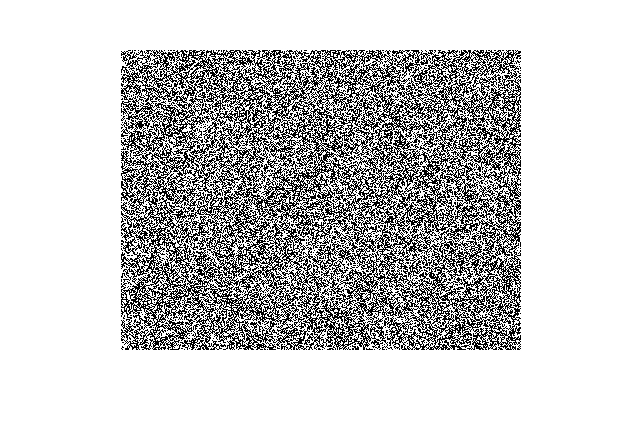
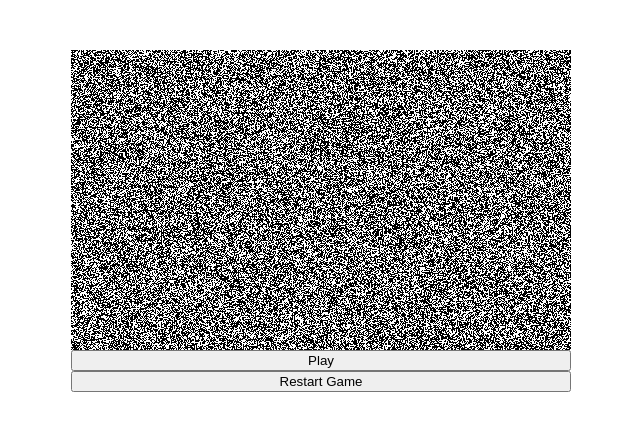
Before and after one commit to bloominstituteoftechnology/CS-Build-Week-1, a React (Create React App) app in the folder projects/life/: page / in a window 1280 px wide. Shown: the top 430 px of the page, without its empty margins (319-959 px from the left). Built offline with nearby package versions, Linux system fonts and the light colour scheme.

Commit message:
project completed.  with pause/play and reset
no variations

```diff
--- a/projects/life/src/App.css
+++ b/projects/life/src/App.css
@@ -1,6 +1,6 @@
 .App {
   text-align: center;
-  margin-top: 50px;
+  margin: 50px auto;
 }
 
 .App-logo {
@@ -23,6 +23,12 @@
   font-size: large;
 }
 
+.main {
+  display: flex;
+  flex-direction: column;
+  margin: auto;
+}
+
 @keyframes App-logo-spin {
   from {
     transform: rotate(0deg);
--- a/projects/life/src/App.js
+++ b/projects/life/src/App.js
@@ -1,12 +1,12 @@
-import React, { Component } from 'react';
+import React, { Component, Fragment } from 'react';
 import Life from './life';
 import './App.css';
 
 /**
  * Life canvas
  */
+const canvasWidth = 500;
 const canvasHeight = 300;
-const canvasWidth = 400;
 
 class LifeCanvas extends Component {
   /**
@@ -14,8 +14,9 @@ class LifeCanvas extends Component {
    */
   constructor(props) {
     super(props);
+    this.state = { animating: false };
 
-    this.life = new Life(props.width, props.height);
+    this.life = new Life(canvasWidth, canvasHeight);
     this.life.randomize();
   }
 
@@ -63,10 +64,16 @@ class LifeCanvas extends Component {
     //     screenBuffer[i] = 255;
     //   }
     // }
-    console.log(cells);
-    console.log(screenBuffer);
     ctx.putImageData(imageData, 0, 0);
-    // this.animFrame();
+    // ctx.imageSmoothingEnabled = false;
+    // ctx.drawImage(canvas, 0, 0, 7 * canvas.width, 7 * canvas.height);
+    this.life.step();
+
+    requestAnimationFrame(() => {
+      if (this.state.animating) {
+        this.animFrame();
+      }
+    });
   }
 
   /**
@@ -74,13 +81,30 @@ class LifeCanvas extends Component {
    */
   render() {
     return (
-      <canvas
-        ref="canvas"
-        width={this.props.width}
-        height={this.props.height}
-      />
+      <div class="main" style={{ width: canvasWidth }}>
+        <canvas
+          ref="canvas"
+          width={this.props.width}
+          height={this.props.height}
+        />
+        <button
+          onClick={() => {
+            this.setState({ animating: !this.state.animating });
+            this.animFrame();
+          }}
+        >
+          {this.state.animating ? 'Pause' : 'Play'}
+        </button>
+        <button onClick={() => this.restartGame()}>Restart Game</button>
+      </div>
     );
   }
+  restartGame = () => {
+    this.setState({ animating: false });
+    this.life = new Life(canvasWidth, canvasHeight);
+    this.life.randomize();
+    this.animFrame();
+  };
 }
 
 /**
@@ -92,7 +116,7 @@ class LifeApp extends Component {
    */
   render() {
     return (
-      <div>
+      <div class="lifeCanvas">
         <LifeCanvas width={canvasWidth} height={canvasHeight} />
       </div>
     );
--- a/projects/life/src/life.js
+++ b/projects/life/src/life.js
@@ -1,6 +1,7 @@
 /**
  * Implementation of Conway's game of Life
  */
+const probability = 45; // a % represented by any number from 0 to 100.
 
 /**
  * Make a 2D array helper function
@@ -30,7 +31,7 @@ class Life {
     this.active = false;
     this.activeBuffer = 0;
     this.cells = [Array2D(height, width), Array2D(height, width)];
-    console.log(this.cells[0][299][200], 'constructor');
+    // console.log(this.cells[0][299][200], 'constructor');
   }
 
   /**
@@ -55,16 +56,14 @@ class Life {
    */
   randomize() {
     // !!!! IMPLEMENT ME !!!!
-    console.log(this.height, 'this.height');
-    console.log(this.width, 'this.width');
     for (let h = 0; h < this.height; h++) {
       for (let w = 0; w < this.width; w++) {
         // if (this.cells[this.activeBuffer][h][w] === undefined)
         //   console.log(h, w, this.cells[this.activeBuffer][h][w]);
-        this.cells[this.activeBuffer][h][w] = Math.round(Math.random()) === 1;
+        this.cells[this.activeBuffer][h][w] =
+          Math.random() * 100 <= probability;
       }
     }
-    console.log(this.cells);
   }
 
   /**
@@ -72,6 +71,101 @@ class Life {
    */
   step() {
     // !!!! IMPLEMENT ME !!!!
+    const currentCells = this.cells[this.activeBuffer];
+    const nextCells = this.cells[this.activeBuffer === 1 ? 0 : 1];
+    // console.log('start step');
+    for (let h = 0; h < this.height; h++) {
+      for (let w = 0; w < this.width; w++) {
+        // this.flag = false;
+        // if (h === 1 && w === 1) {
+        //   console.log('count: ', this.getLiveNeighborCount.call(this, h, w));
+
+        //   this.flag = true;
+        // }
+        const count = this.getLiveNeighborCount.call(this, h, w);
+        // console.log(
+        //   'count: ',
+        //   count,
+        //   'h: ',
+        //   h,
+        //   'w: ',
+        //   w,
+        //   'value: ',
+        //   currentCells[h][w]
+        // );
+        if (currentCells[h][w]) {
+          if (count < 2 || count > 3) {
+            nextCells[h][w] = false;
+          } else {
+            nextCells[h][w] = true;
+          }
+        } else {
+          if (count === 3) {
+            nextCells[h][w] = true;
+          } else {
+            nextCells[h][w] = false;
+          }
+        }
+      }
+    }
+    // console.log(0, 0, this.cells[this.activeBuffer][0][0]);
+    // console.log(0, 1, this.cells[this.activeBuffer][0][1]);
+    // console.log(0, 2, this.cells[this.activeBuffer][0][2]);
+    // console.log(1, 0, this.cells[this.activeBuffer][1][0]);
+    // console.log(1, 1, this.cells[this.activeBuffer][1][1]);
+    // console.log(1, 2, this.cells[this.activeBuffer][1][2]);
+    // console.log(2, 0, this.cells[this.activeBuffer][2][0]);
+    // console.log(2, 1, this.cells[this.activeBuffer][2][1]);
+    // console.log(2, 2, this.cells[this.activeBuffer][2][2]);
+    // console.log('end step');
+    this.activeBuffer = this.activeBuffer === 1 ? 0 : 1;
+  }
+  // 1. Any live cell with fewer than two live neighbors dies, as if by under population.
+
+  getLiveNeighborCount(h, w) {
+    const currentCells = this.cells[this.activeBuffer];
+    let c = 0;
+
+    if (h - 1 >= 0) {
+      if (currentCells[h - 1][w - 1]) {
+        if (this.flag) console.log(1, h - 1, w - 1);
+        ++c;
+      }
+      if (currentCells[h - 1][w - 0]) {
+        if (this.flag) console.log(2, h - 1, w);
+        ++c;
+      }
+      if (currentCells[h - 1][w + 1]) {
+        if (this.flag) console.log(3, h - 1, w + 1);
+        ++c;
+      }
+    }
+
+    if (currentCells[h][w - 1]) {
+      if (this.flag) console.log(4, h, w - 1);
+      ++c;
+    }
+    if (currentCells[h][w + 1]) {
+      if (this.flag) console.log(6, h, w + 1);
+      ++c;
+    }
+
+    if (h + 1 < this.height) {
+      if (currentCells[h + 1][w - 1]) {
+        if (this.flag) console.log(7, h + 1, w - 1);
+        ++c;
+      }
+      if (currentCells[h + 1][w - 0]) {
+        if (this.flag) console.log(8, h + 1, w);
+        ++c;
+      }
+      if (currentCells[h + 1][w + 1]) {
+        if (this.flag) console.log(9, h + 1, w + 1);
+        ++c;
+      }
+    }
+
+    return c;
   }
 }
 
```
